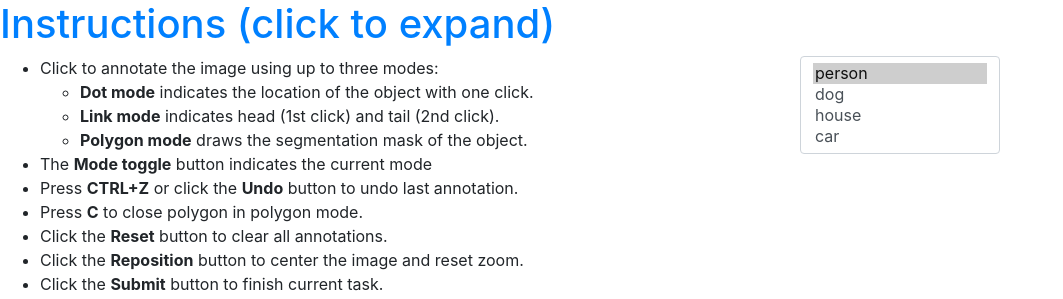
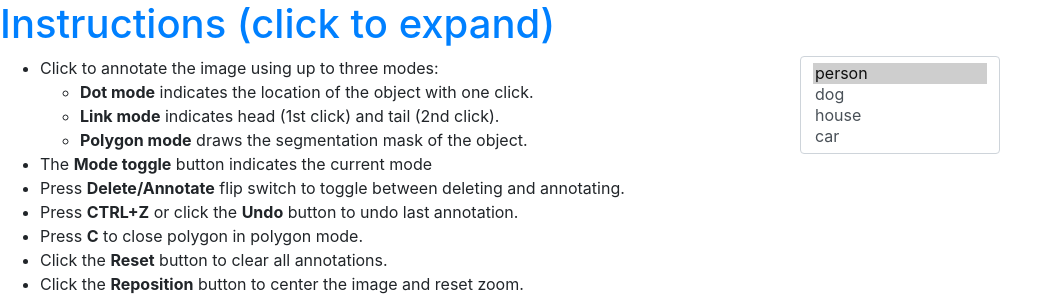
Before and after one commit to yanfengliu/turkey, a plain HTML site: page MTurk.html in a window 1280 px wide. Both pictures are taken after a click on the element "Instructions (click to expand)". Shown: the top 299 px of the page, without its empty margins (0-1063 px from the left). Drawn offline with nearby package versions, Linux system fonts and the light colour scheme.

Commit message:
update README

```diff
--- a/MTurk.html
+++ b/MTurk.html
@@ -80,6 +80,7 @@
             <li><strong>Polygon mode</strong> draws the segmentation mask of the object.</li>
         </ul>
         <li>The <strong>Mode toggle</strong> button indicates the current mode</li>
+        <li>Press <strong>Delete/Annotate</strong> flip switch to toggle between deleting and annotating.</li>
         <li>Press <strong>CTRL+Z</strong> or click the <strong>Undo</strong> button to undo last annotation.</li>
         <li>Press <strong>C</strong> to close polygon in polygon mode.</li>
         <li>Click the <strong>Reset</strong> button to clear all annotations.</li>
```
